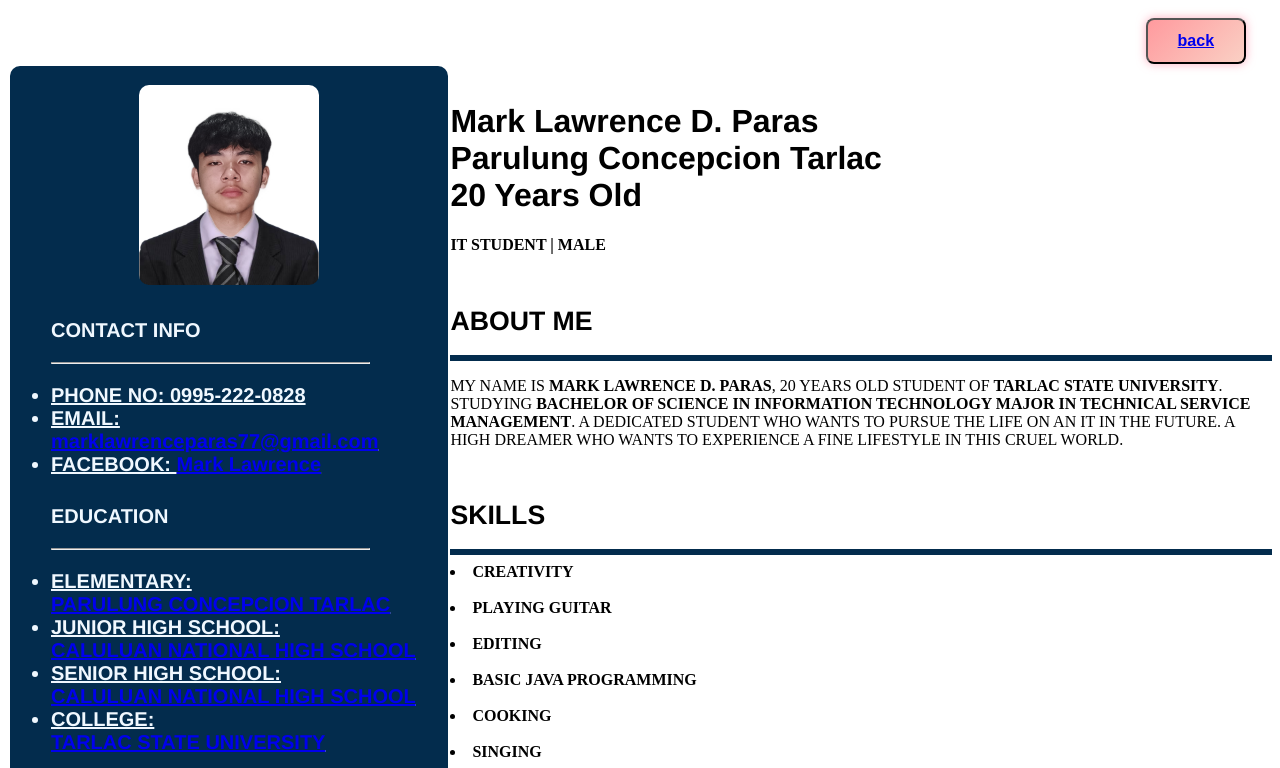
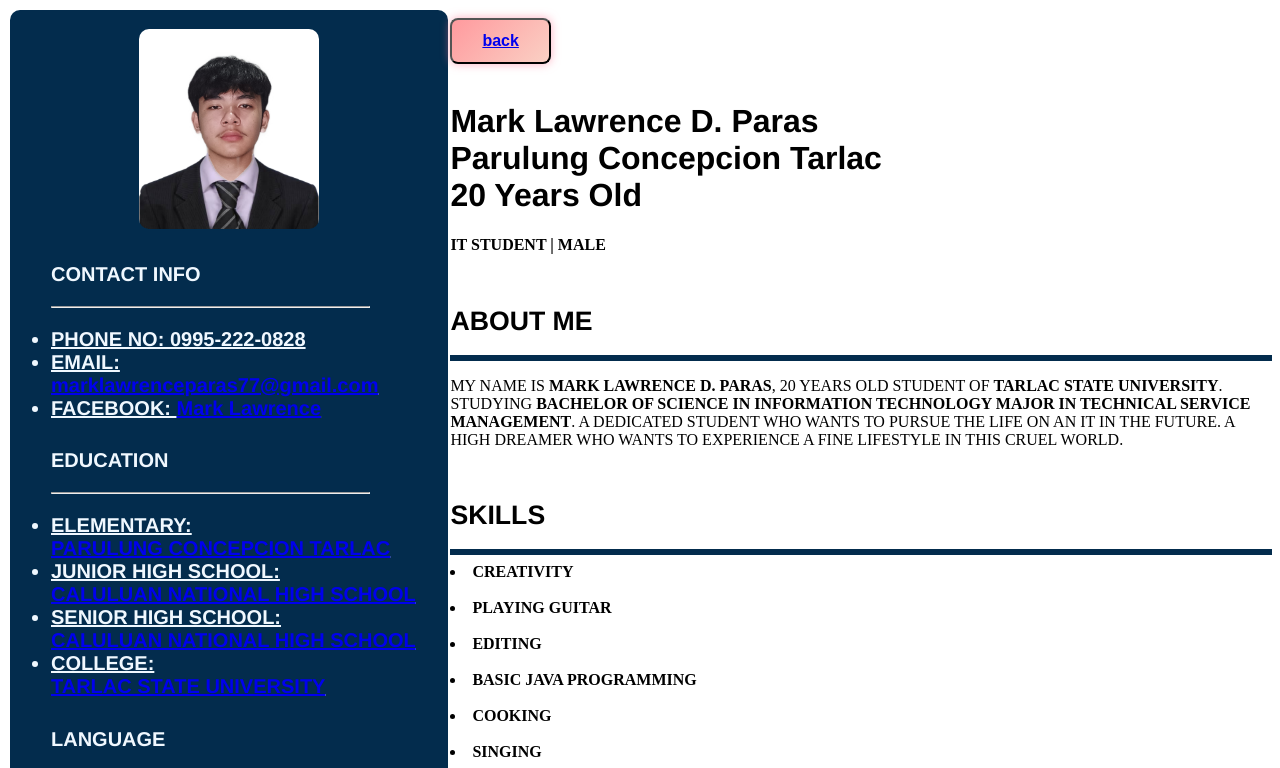
Before and after one commit to GuerreroMacRavenB/CaseStudy, a plain HTML site: page webdevAss.html in a window 1280 px wide. Shown: the top 768 px of the page. Drawn offline with Linux system fonts and the light colour scheme.

Commit message:
Update webdevAss.html
khsdvfhujvedaf

```diff
--- a/webdevAss.html
+++ b/webdevAss.html
@@ -7,7 +7,7 @@
 .button-link {
     display: inline-block;
     margin-top: 10px;
-    margin-left:90%;
+    margin-left:0%;
     padding: 12px 30px;
     font-size: 16px;
     background: linear-gradient(135deg, #ff9a9e, #fad0c4);
```
